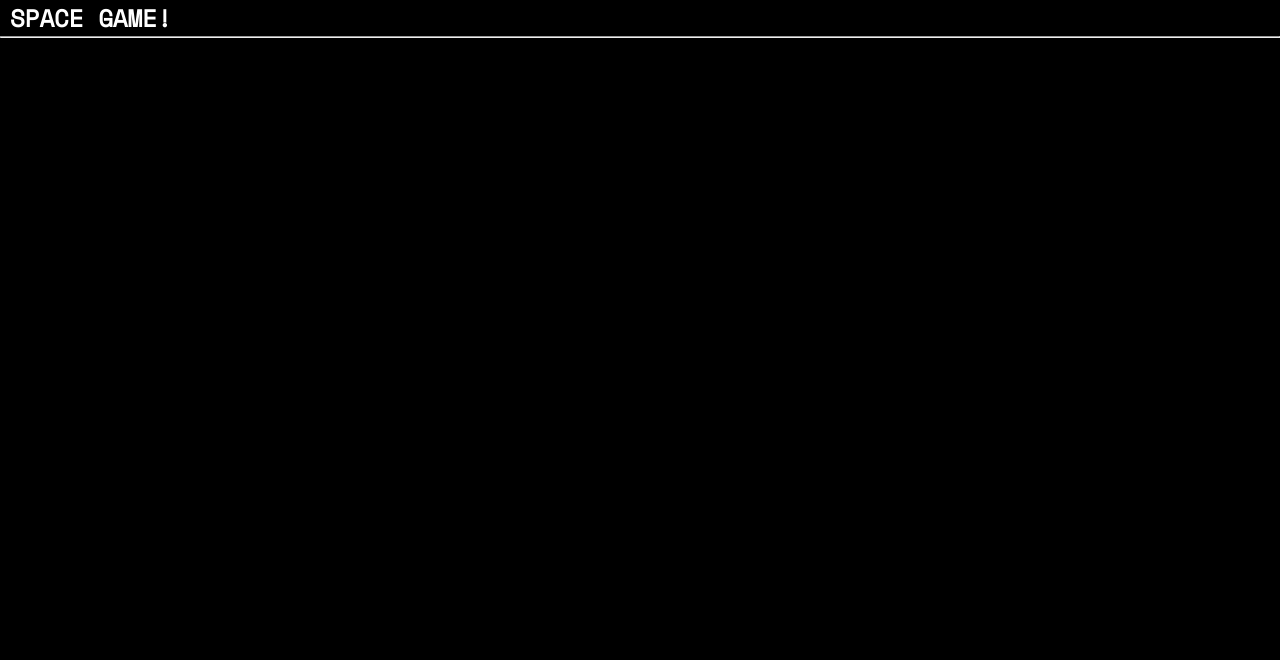
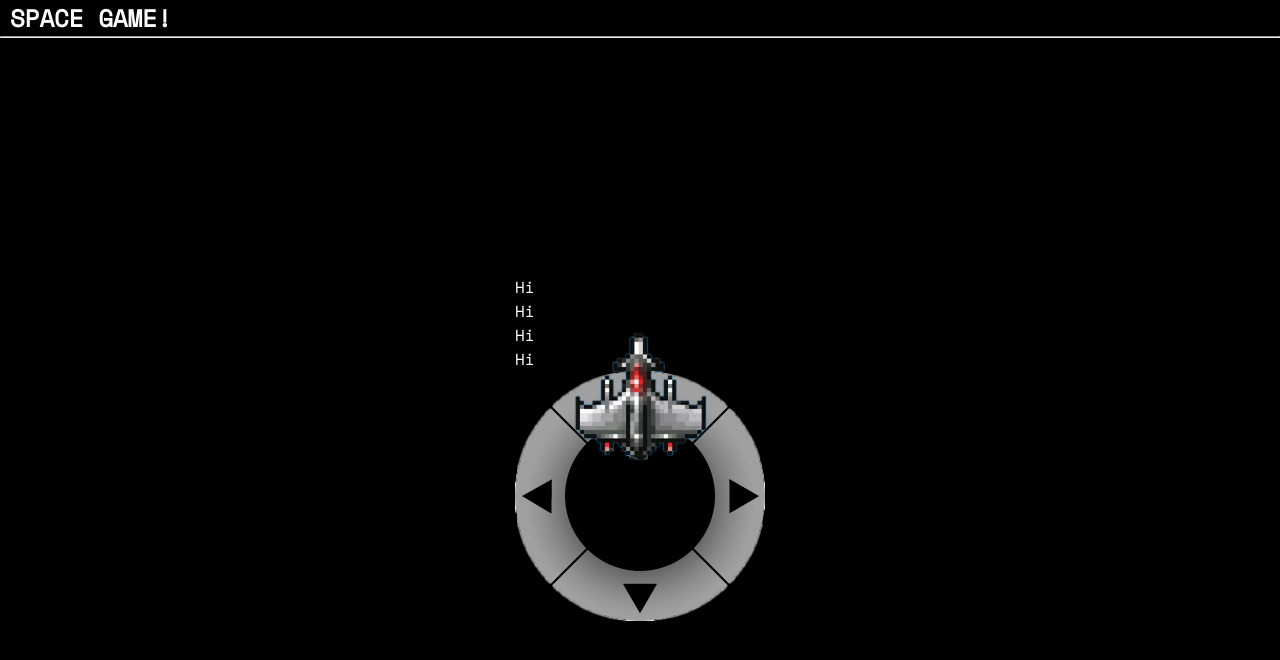
Before and after one commit to sam-sjs/space-game-vue, a Vue app: page / in a window 1280 px wide. Shown: the top 660 px of the page. Built offline with nearby package versions, Linux system fonts and the light colour scheme.

Commit message:
Updated first components and figured out sub-component linking

```diff
--- a/src/App.vue
+++ b/src/App.vue
@@ -2,14 +2,13 @@
   <div id="app">
     <img v-if="hello" alt="Vue logo" src="./assets/logo.png">
     <HelloWorld v-if="hello" msg="Welcome to Your Vue.js App"/>
-    <div class="shipContainer">
-
-    </div>
+    <CenterConsole/>
   </div>
 </template>
 
 <script>
 import HelloWorld from './components/HelloWorld.vue'
+import CenterConsole from './components/CenterConsole.vue'
 
 export default {
   name: 'App',
@@ -19,7 +18,8 @@ export default {
     };
   },
   components: {
-    HelloWorld
+    HelloWorld,
+    CenterConsole
   }
 }
 </script>
--- a/src/assets/stylesheets/style.css
+++ b/src/assets/stylesheets/style.css
@@ -38,11 +38,3 @@ h1 {
 hr {
   margin: 0;
 }
-
-.shipContainer {
-  position: absolute;
-  height: 250px;
-  width: 250px;
-  top: calc(50% - 125px);
-  left: calc(50% - 125px);
-}
--- a/src/components/CenterConsole.vue
+++ b/src/components/CenterConsole.vue
@@ -1,30 +1,40 @@
 <template>
-
+  <div class="shipContainer">
+    <NavLinks/>
+    <NavLinks/>
+    <NavLinks/>
+    <NavLinks/>
+    <img src="@/assets/images/nav-dial.png" alt="Navigation Controls">
+    <img src="@/assets/images/ship.png" class="ship" alt="Navigation Controls">
+  </div>
 </template>
 
 <script>
+import NavLinks from './NavLinks.vue'
+
 export default {
-  name: 'HelloWorld',
-  props: {
-    msg: String
+  name: 'CenterConsole',
+  components: {
+    NavLinks
   }
 }
 </script>
 
 <!-- Add "scoped" attribute to limit CSS to this component only -->
 <style scoped>
-h3 {
-  margin: 40px 0 0;
+.shipContainer {
+  position: absolute;
+  height: 250px;
+  width: 250px;
+  top: calc(50% - 125px);
+  left: calc(50% - 125px);
 }
-ul {
-  list-style-type: none;
-  padding: 0;
-}
-li {
-  display: inline-block;
-  margin: 0 10px;
-}
-a {
-  color: #42b983;
+
+.ship {
+  position: absolute;
+  top: 50px;
+  left: 55px;
+  height: 140px;
+  width: 140px;
 }
 </style>
--- /dev/null
+++ b/src/components/NavLinks.vue
@@ -0,0 +1,12 @@
+<template>
+  <div>Hi</div>
+</template>
+
+<script>
+export default {
+  name: 'NavLinks'
+}
+</script>
+
+<style scoped>
+</style>
```
